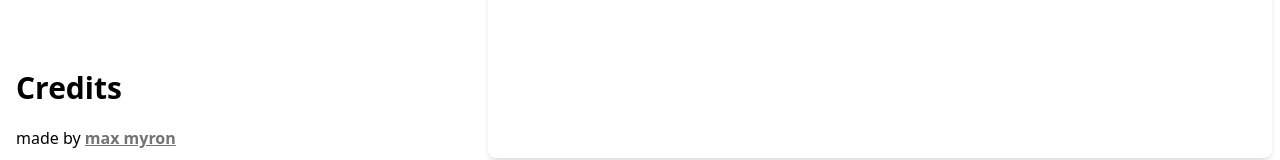
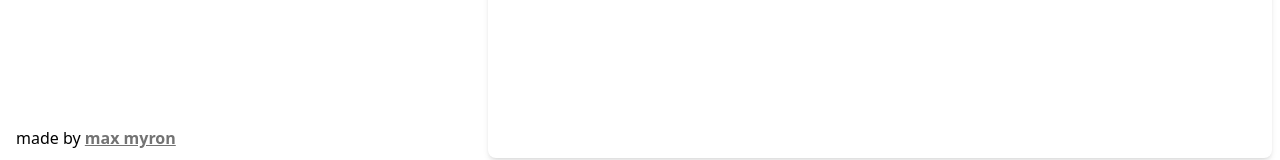
Before and after one commit to maxmmyron/fractal-js, a SvelteKit app: page / in a window 1280 px wide. Shown: the part 634-794 px from the top of the page. Built offline with nearby package versions, Linux system fonts and the light colour scheme.

Commit message:
remove credits prose

```diff
--- a/src/routes/+page.svelte
+++ b/src/routes/+page.svelte
@@ -99,8 +99,6 @@
       </fieldset>
     </section>
     <section class="space-y-5">
-      <h2 class="text-3xl font-bold">Credits</h2>
-
       <p class="mt-auto">
         made by
         <a
```
